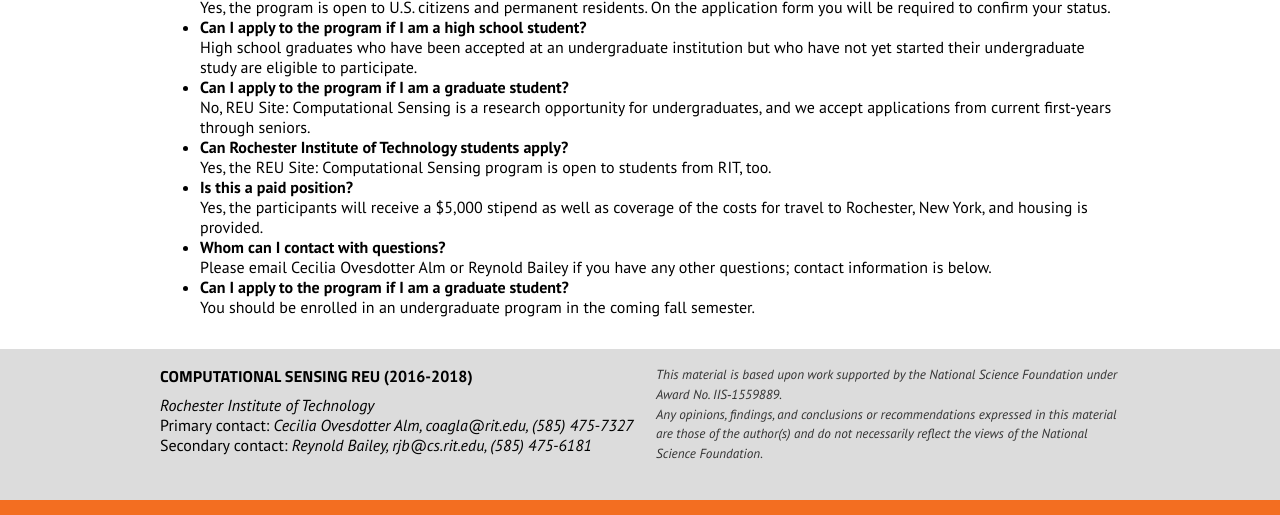
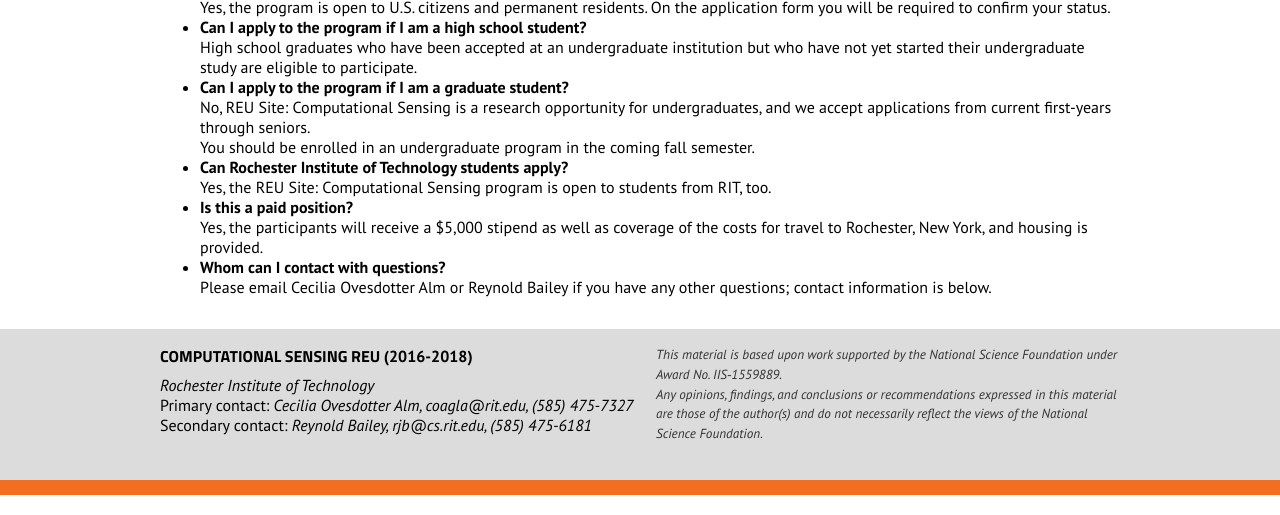
Before and after one commit to dropofwill/computational-sensing-reu, a website: page faq.html in a window 1280 px wide. Shown: the part 373-888 px from the top of the page. Drawn offline with Linux system fonts and the light colour scheme.

Commit message:
Fix FAQ duplicate question

```diff
--- a/faq.html
+++ b/faq.html
@@ -55,7 +55,9 @@
 
       <li>
         <strong>Can I apply to the program if I am a graduate student?</strong><br>
-        No, REU Site: Computational Sensing is a research opportunity for undergraduates, and we accept applications from current first-years through seniors.
+        No, REU Site: Computational Sensing is a research opportunity for undergraduates, and we accept applications from current first-years through seniors.<br />
+
+        You should be enrolled in an undergraduate program in the coming fall semester.
       </li>
 
       <!-- <li> -->
@@ -78,10 +80,6 @@
         Please email Cecilia Ovesdotter Alm or Reynold Bailey if you have any other questions; contact information is below.
       </li>
 
-      <li>
-        <strong>Can I apply to the program if I am a graduate student?</strong><br>
-        You should be enrolled in an undergraduate program in the coming fall semester.
-      </li>
     </ul>
   </div>
 </section>
```
